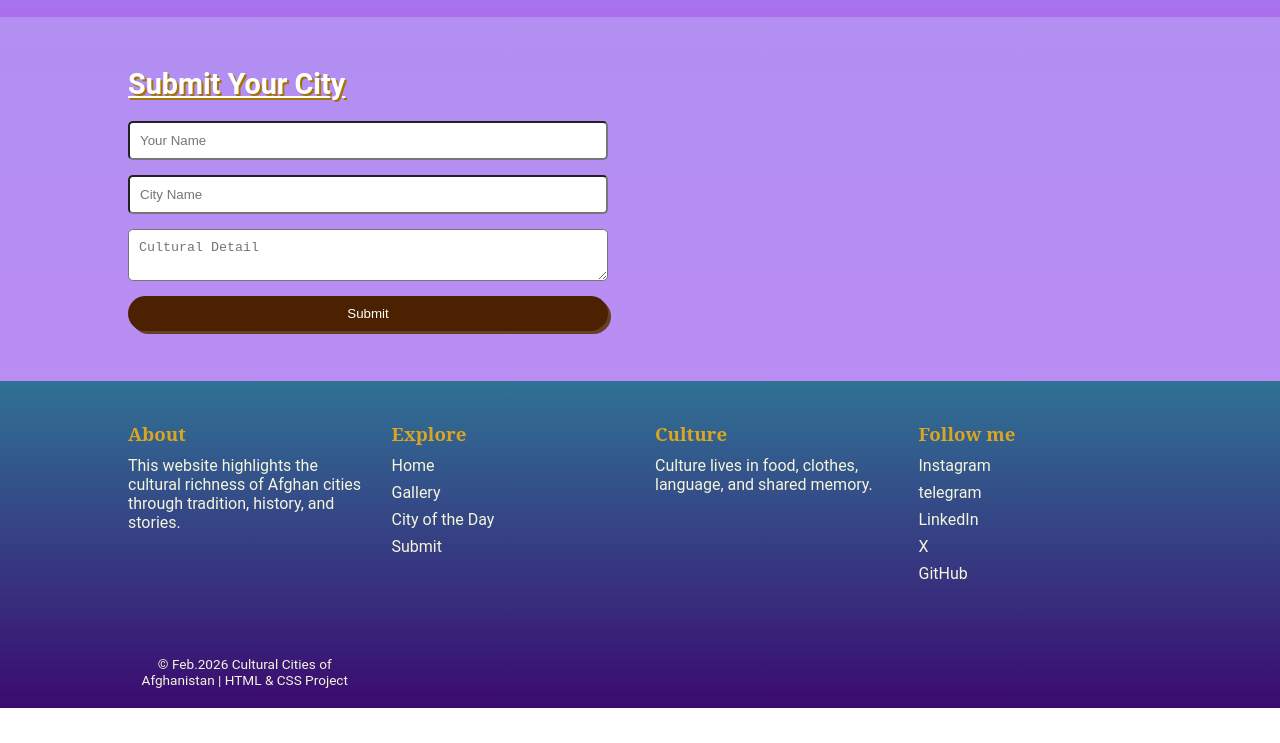
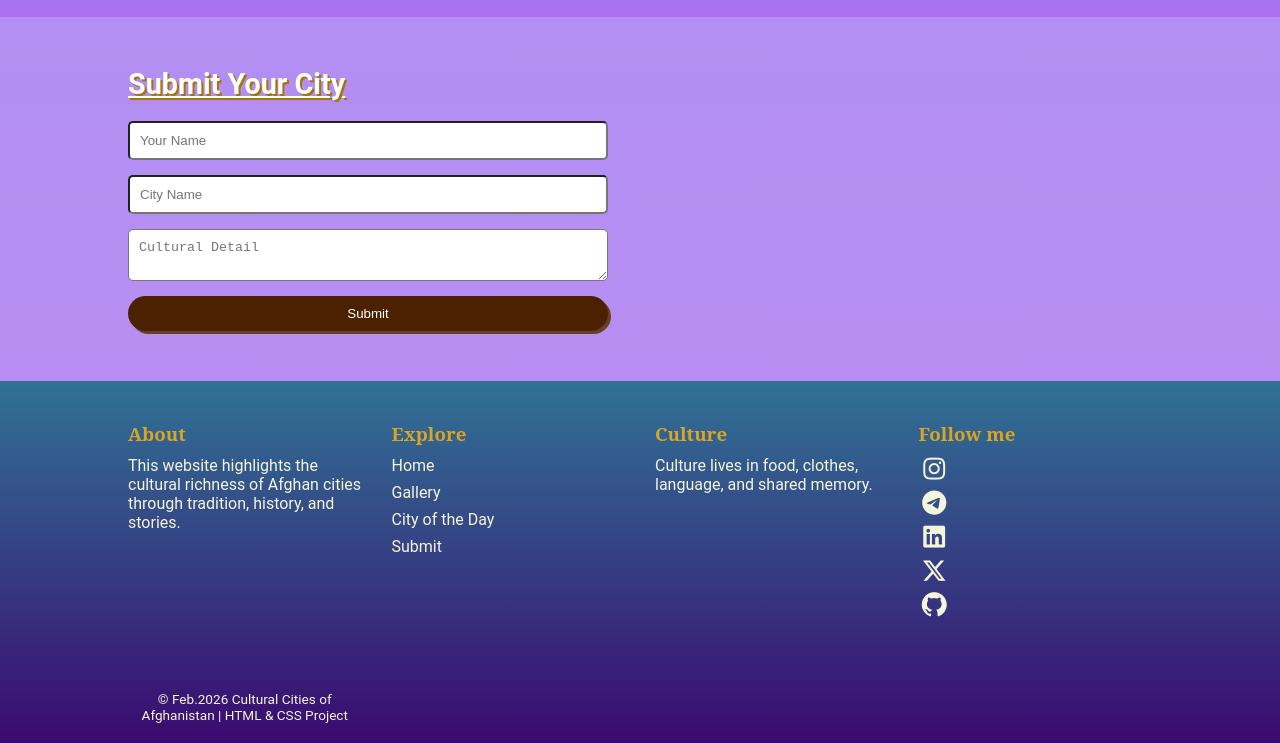
Before and after one commit to Latifazarrabi/assign4, a plain HTML site: page index.html in a window 1280 px wide. Shown: the part 6265-7008 px from the top of the page. Before the commit the page ends 6973 px from the top, so only its background shows below. Drawn offline with Linux system fonts and the light colour scheme.

Commit message:
Add files via upload
change the index and css file

```diff
--- a/index.html
+++ b/index.html
@@ -6,6 +6,8 @@
     <link rel="stylesheet" type="text/css" href="style.css">
     <link rel="stylesheet" type="text/css" href="css/font-awesome-free-7.1.0-web/css/font-awesome.min.css">
     <meta name="viewport" content="width=device-width, initial-scale=1.0">
+
+    <link rel="stylesheet" href="https://cdnjs.cloudflare.com/ajax/libs/font-awesome/7.0.1/css/all.min.css" integrity="sha512-2SwdPD6INVrV/lHTZbO2nodKhrnDdJK9/kg2XD1r9uGqPo1cUbujc+IYdlYdEErWNu69gVcYgdxlmVmzTWnetw==" crossorigin="anonymous" referrerpolicy="no-referrer" />
 
 
 </head>
@@ -357,16 +359,16 @@
             <h3>Follow me</h3>
             <ul>
                 <!-- <li><a href="//www.instagram.com/in/zarrabi276?utm_source=qr">Instagram</a></li> -->
-                <li><a href="https://www.instagram.com/zarrabi276/">Instagram</a></li>
+                <li><a href="https://www.instagram.com/zarrabi276/" target="_blank"><i class="fa-brands fa-instagram"></i></a></li>
 
-                <li> <a href="//www.telegram.com/in/LatifaZarrabi74">telegram</a></li>
+                <li> <a href="//www.telegram.com/in/LatifaZarrabi74" target="_blank"><i class="fa-brands fa-telegram"></i></a></li>
 
                 <!-- <li><a href="//www.linkedin.com/in/latifa-zarrabi-041803396?utm_source=share&utm_campaign=share_via&utm_content=profile&utm_medium=ios_app" target="_blank">LinkedIn</a></li>
                   -->
-                <li><a href="https://www.linkedin.com/in/latifa-zarrabi-041803396/" target="_blank">LinkedIn</a></li>
+                <li><a href="https://www.linkedin.com/in/latifa-zarrabi-041803396/" target="_blank"><i class="fa-brands fa-linkedin"></i></a></li>
 
-                <li><a href="https://x.com/LatifaZarrabi74">X</a></li>
-                <li><a href="https://github.com/Latifazarrabi">GitHub</a></li>
+                <li><a href="https://x.com/LatifaZarrabi74" target="_blank"><i class="fa-brands fa-x-twitter"></i></a></li>
+                <li><a href="https://github.com/Latifazarrabi" target="_blank"><i class="fa-brands fa-github"></i></a></li>
 
 
             </ul>
--- a/style.css
+++ b/style.css
@@ -348,6 +348,24 @@ nav a:hover {
     margin-top: 20px;
 }
 
+.fa-instagram{
+    font-size: 25px;
+}
+.fa-telegram{
+    font-size: 25px;
+}
+.fa-linkedin{
+    font-size: 25px;
+}
+.fa-x-twitter{
+    font-size: 25px;
+}
+.fa-github{
+    font-size: 25px;
+
+}
+
+
 /* .social-links a{
     color: #f5f5dc;
     margin: 0 8px;
```
